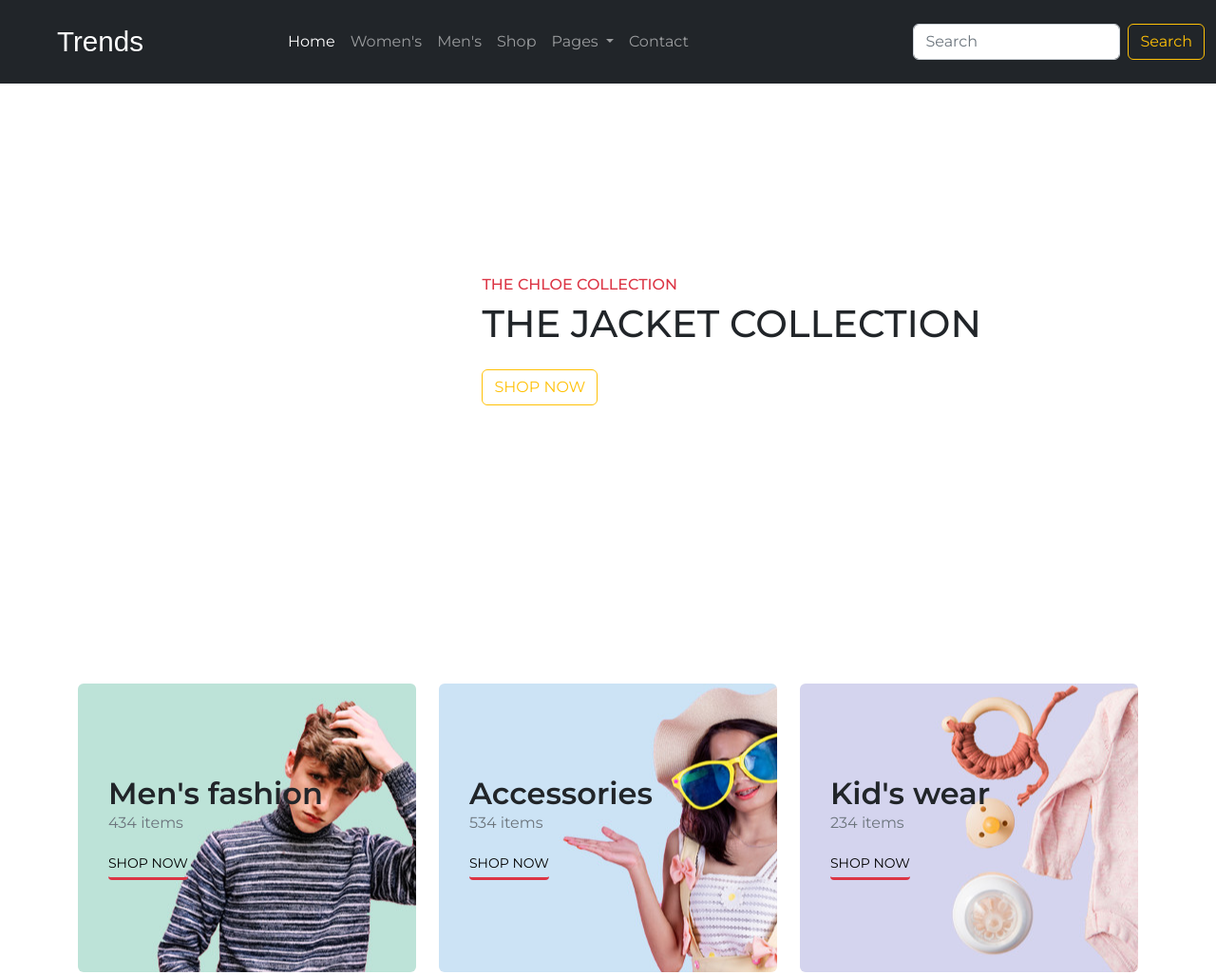
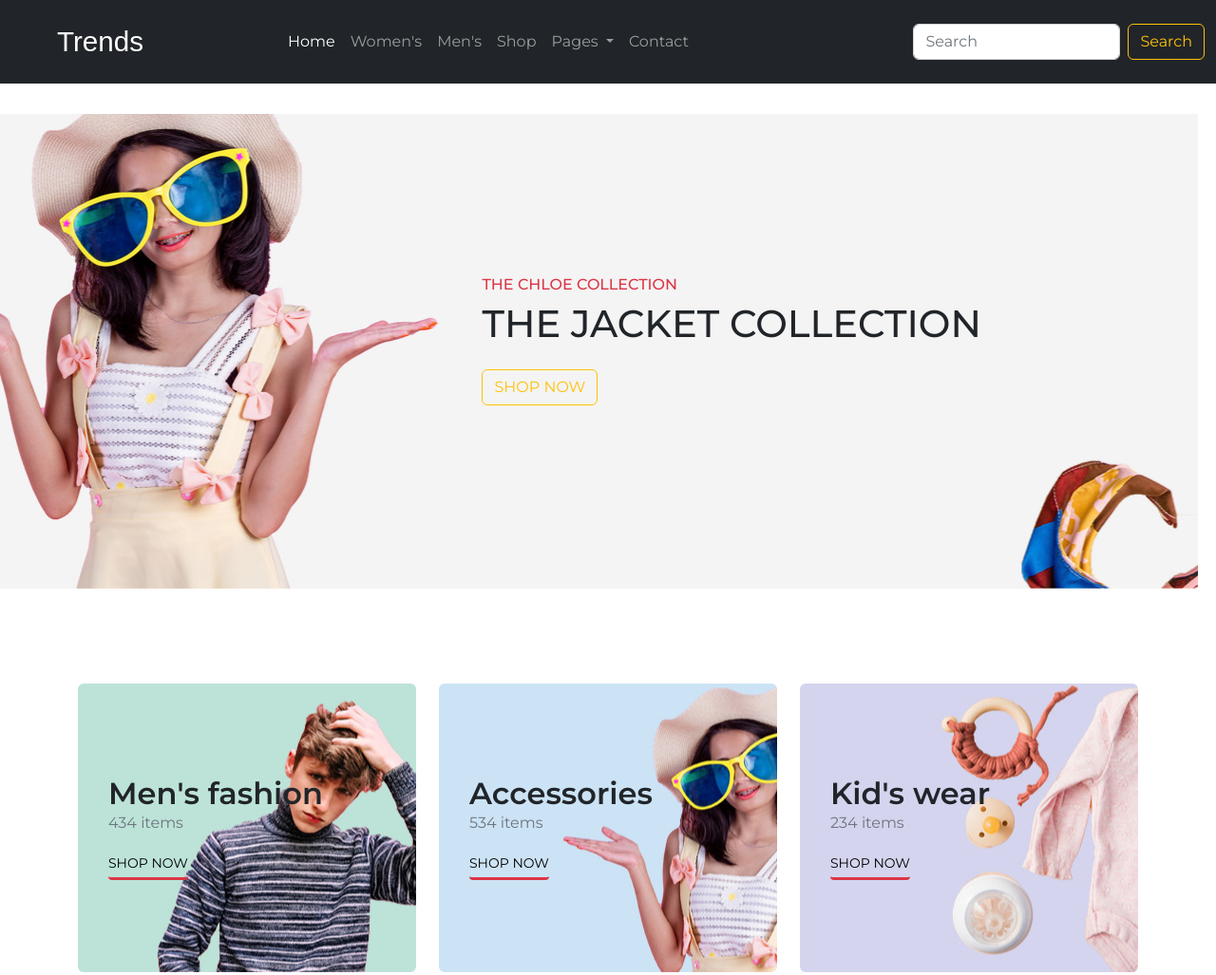
Before and after one commit to AmitChigare/Trends-fashion, a plain HTML site: page index.html in a window 1280 px wide. Shown: the top 1027 px of the page at 95% size. Drawn offline with nearby package versions, Linux system fonts and the light colour scheme; the site is published under a folder, as on GitHub Pages, so addresses that start at the root find nothing; a web font is replaced by a local one.

Commit message:
Update style.css

```diff
--- a/style.css
+++ b/style.css
@@ -130,7 +130,7 @@ a {
 .banner-img {
     width: 98.5vw;
     height: 65vh;
-    background-image: url(/banner-1.jpg);
+    background-image: url(banner-1.jpg);
     background-repeat: no-repeat;
     background-position: 20% 0%;
     display: flex;
```
